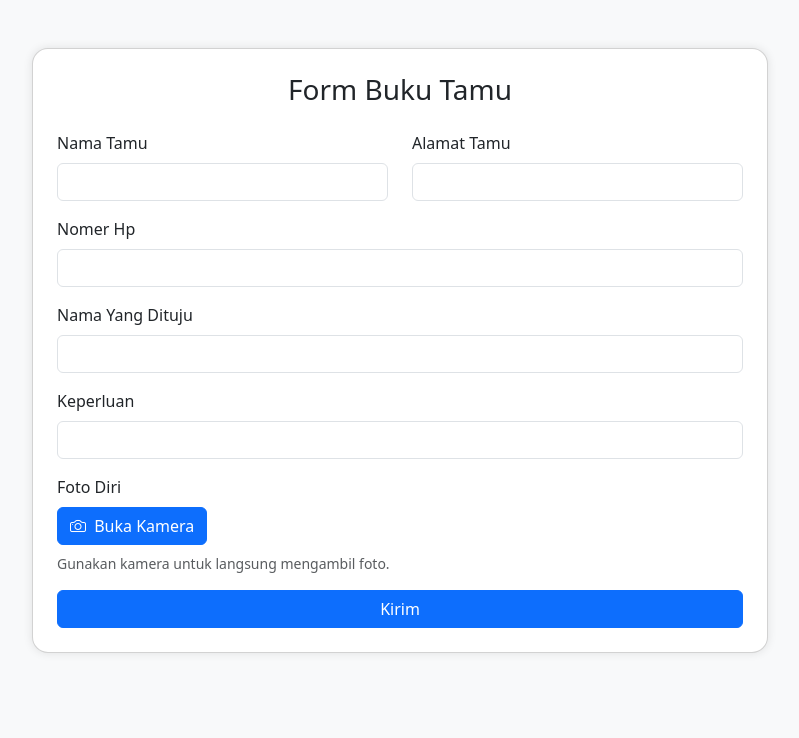
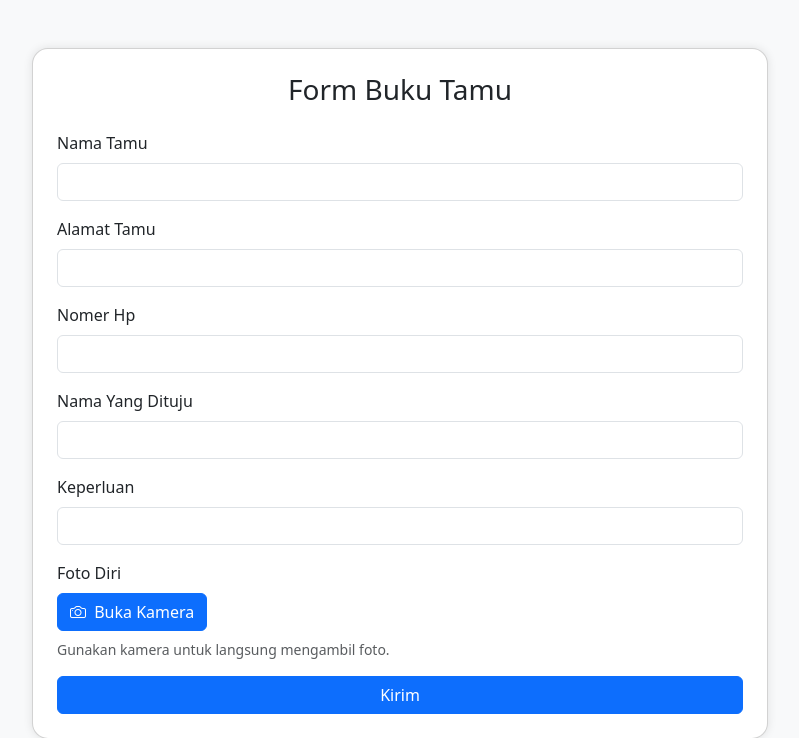
Before and after one commit to firman12233/buku-tamu, a PHP site: page / in a window 1280 px wide. Shown: the top 738 px of the page, without its empty margins (240-1039 px from the left). Run offline with PHP 8.4, Linux system fonts and the light colour scheme; some libraries are stand-ins or nearby versions.

Commit message:
Update index.php

```diff
--- a/index.php
+++ b/index.php
@@ -3,7 +3,7 @@
 <html lang="id">
 <head>
     <meta charset="UTF-8" />
-    <meta name="viewport" content="width=device-width, initial-scale=1.0">
+    <meta name="viewport" content="width=device-width, initial-scale=1.0" />
     <title>Buku Tamu</title>
     <link href="https://cdn.jsdelivr.net/npm/bootstrap@5.3.0/dist/css/bootstrap.min.css" rel="stylesheet" />
     <link href="https://cdn.jsdelivr.net/npm/bootstrap-icons@1.10.5/font/bootstrap-icons.css" rel="stylesheet" />
@@ -31,15 +31,15 @@
                 <div class="card p-4">
                     <h3 class="text-center mb-4">Form Buku Tamu</h3>
                     <form action="proses_buku_tamu.php" method="POST" enctype="multipart/form-data">
-                        <div class="row">
-                            <div class="col-md-6 mb-3">
-                                <label for="nama_tamu" class="form-label">Nama Tamu</label>
-                                <input type="text" class="form-control" id="nama_tamu" name="nama_tamu" required />
-                            </div>
-                            <div class="col-md-6 mb-3">
-                                <label for="alamat" class="form-label">Alamat Tamu</label>
-                                <input type="text" class="form-control" id="alamat" name="alamat" required />
-                            </div>
+
+                        <div class="mb-3">
+                            <label for="nama_tamu" class="form-label">Nama Tamu</label>
+                            <input type="text" class="form-control" id="nama_tamu" name="nama_tamu" required />
+                        </div>
+
+                        <div class="mb-3">
+                            <label for="alamat" class="form-label">Alamat Tamu</label>
+                            <input type="text" class="form-control" id="alamat" name="alamat" required />
                         </div>
 
                         <div class="mb-3">
@@ -53,7 +53,7 @@
                         </div>
 
                         <div class="mb-3">
-                            <label for="acara" class="form-label">Keperluan</label>
+                            <label for="keperluan" class="form-label">Keperluan</label>
                             <input type="text" class="form-control" id="keperluan" name="keperluan" required />
                         </div>
 
@@ -94,7 +94,7 @@
             document.addEventListener("DOMContentLoaded", () => {
                 Swal.fire({
                     icon: "<?= $_GET['status'] === 'success' ? 'success' : 'error' ?>",
-                    title: "<?= $_GET['message']; ?>",
+                    title: "<?= htmlspecialchars($_GET['message']); ?>",
                     showConfirmButton: <?= $_GET['status'] === 'success' ? 'false' : 'true' ?>,
                     timer: <?= $_GET['status'] === 'success' ? '1500' : 'null' ?>
                 });
```
